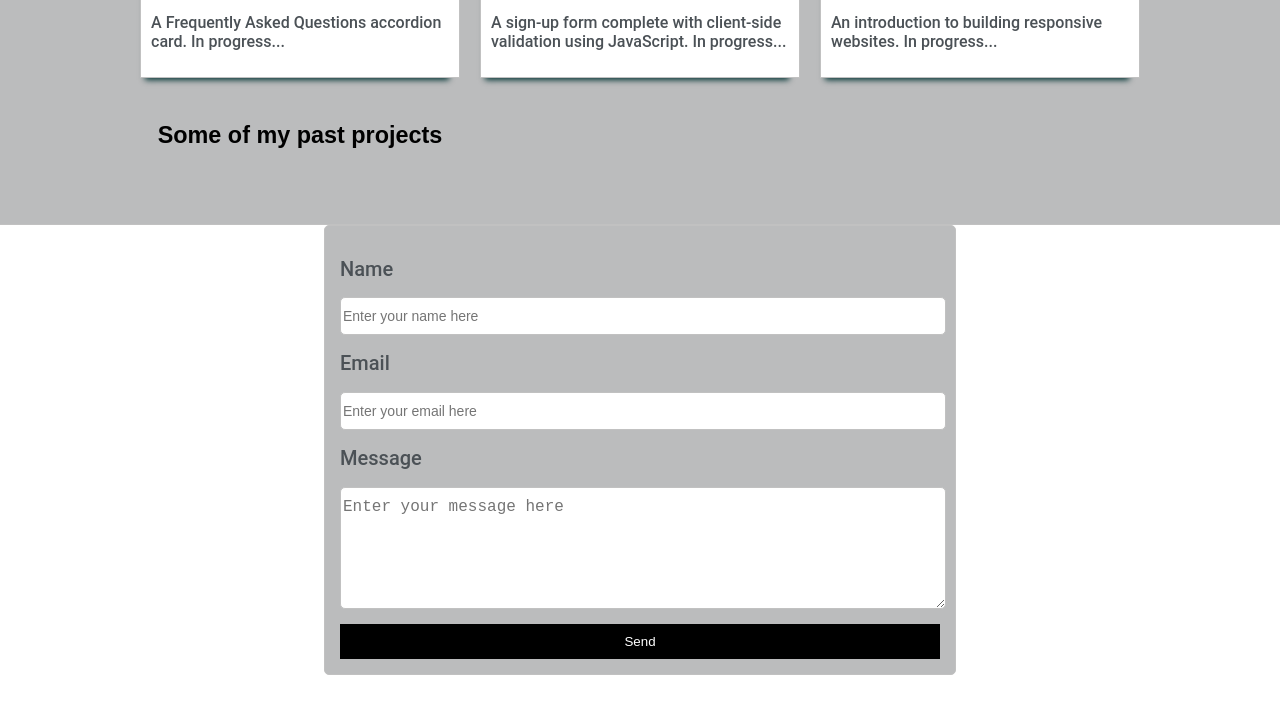
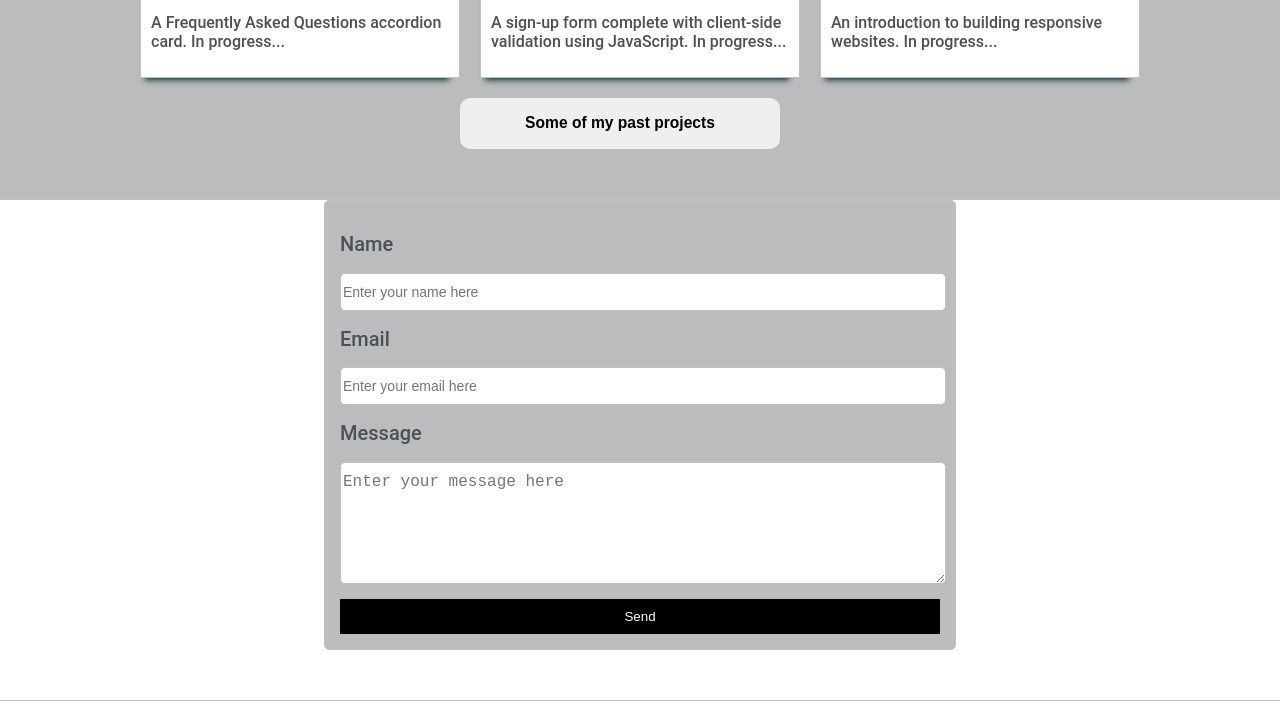
Before and after one commit to NjokiGithukuE/NjokiGithukuE.github.io, a plain HTML site: page index.html in a window 1280 px wide. Shown: the part 1457-2175 px from the top of the page. Drawn offline with Linux system fonts and the light colour scheme.

Commit message:
projects button

```diff
--- a/css/style.css
+++ b/css/style.css
@@ -182,7 +182,6 @@ ul{
 .project-preview{
     background-color: #fff;
     padding: 10px;
-
 }
 
 .project-title{
@@ -193,6 +192,16 @@ ul{
 .project-description{
     color: #4b5156;
     font-size: 16px;
+}
+
+.projects-button {
+    position: relative;
+    left: 100%;
+    border: 1px;
+    border-color: var(--mainColor);
+    font-size: 16px;
+    border-radius: 10px;
+
 }
 
 .contacts{
--- a/index.html
+++ b/index.html
@@ -109,7 +109,7 @@
                     </div>
                 </div>
 
-                <button class="button" style="float: left;"><small><a href="https://github.com/NjokiGithukuE"
+                <button class="projects-button" style="float: left;"><small><a href="https://github.com/NjokiGithukuE"
                             target="_blank">
                             <h3 style="text-align: center">Some of my past projects</h3>
                         </a></small></button>
```
